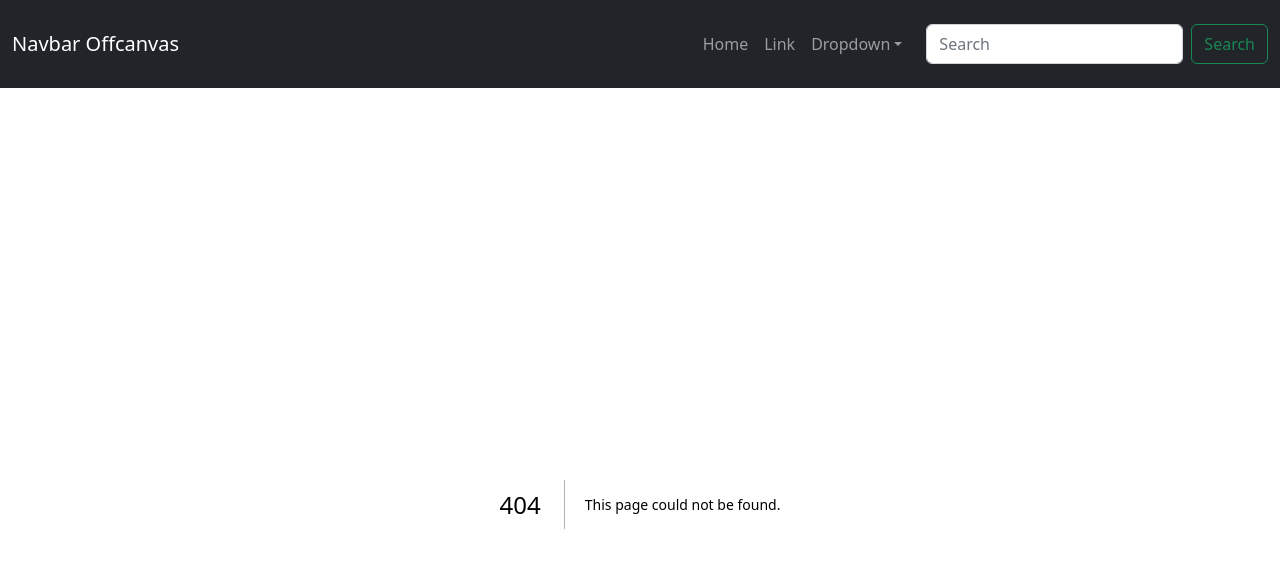
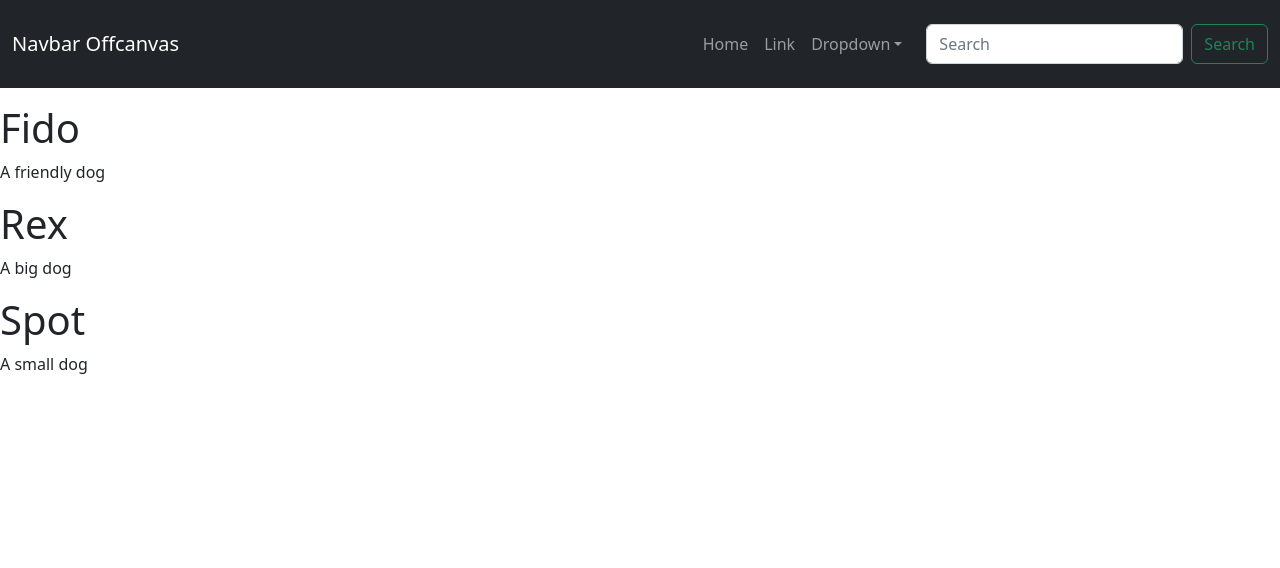
Before and after one commit to JancoKorky/jankorkos, a Next.js app: page /blog in a window 1280 px wide. Before the commit this address had no page. Shown: the top 568 px of the page. Built offline with nearby package versions, Linux system fonts and the light colour scheme.

Commit message:
add blog page + maintenance page for prod

```diff
--- /dev/null
+++ b/components/Post/Post.tsx
@@ -0,0 +1,20 @@
+import React from 'react';
+
+interface Props extends React.ComponentPropsWithoutRef<'div'> {
+  posts: PostType[];
+}
+
+const Post = ({ posts, ...divProps }: Props) => {
+  return (
+    <div {...divProps}>
+      {posts.map((post) => (
+        <div key={post.id}>
+          <h1>{post.title}</h1>
+          <p>{post.content}</p>
+        </div>
+      ))}
+    </div>
+  );
+};
+
+export default Post;
--- /dev/null
+++ b/db/post.ts
@@ -0,0 +1,20 @@
+export const posts: PostType[] = [
+  {
+    id: 1,
+    title: 'Fido',
+    content: 'A friendly dog',
+    photo: 'url',
+  },
+  {
+    id: 2,
+    title: 'Rex',
+    content: 'A big dog',
+    photo: 'url',
+  },
+  {
+    id: 3,
+    title: 'Spot',
+    content: 'A small dog',
+    photo: 'url',
+  },
+];
--- /dev/null
+++ b/definitions/postType.d.ts
@@ -0,0 +1,6 @@
+interface PostType {
+  id: number;
+  title: string;
+  content: string;
+  photo: string;
+}
--- a/next.config.js
+++ b/next.config.js
@@ -1,6 +1,18 @@
-/** @type {import('next').NextConfig} */
+/** @type {{redirects(): [{permanent: boolean, destination: string, source: string}|null], reactStrictMode: boolean}} */
 const nextConfig = {
   reactStrictMode: true,
-}
 
-module.exports = nextConfig
+  redirects() {
+    return [
+      process.env.MAINTENANCE_MODE === '1'
+        ? {
+            source: '/((?!maintenance).*)',
+            destination: '/maintenance',
+            permanent: false,
+          }
+        : null,
+    ].filter(Boolean);
+  },
+};
+
+module.exports = nextConfig;
--- /dev/null
+++ b/pages/blog.tsx
@@ -0,0 +1,19 @@
+import { GetStaticProps, NextPage } from 'next';
+import Post from '@/components/Post/Post';
+import { posts as postsDB } from '@/db/post';
+
+const Blog: NextPage<{ posts: PostType[] }> = ({ posts }) => {
+  return <Post posts={posts} />;
+};
+
+export const getStaticProps: GetStaticProps = async () => {
+  const posts = postsDB;
+
+  return {
+    props: {
+      posts,
+    },
+  };
+};
+
+export default Blog;
```
Also changed, not shown: pages/maintenance.tsx (added, +13 -0 lines), 2 other files (tests, documents, lock files or other folders).
